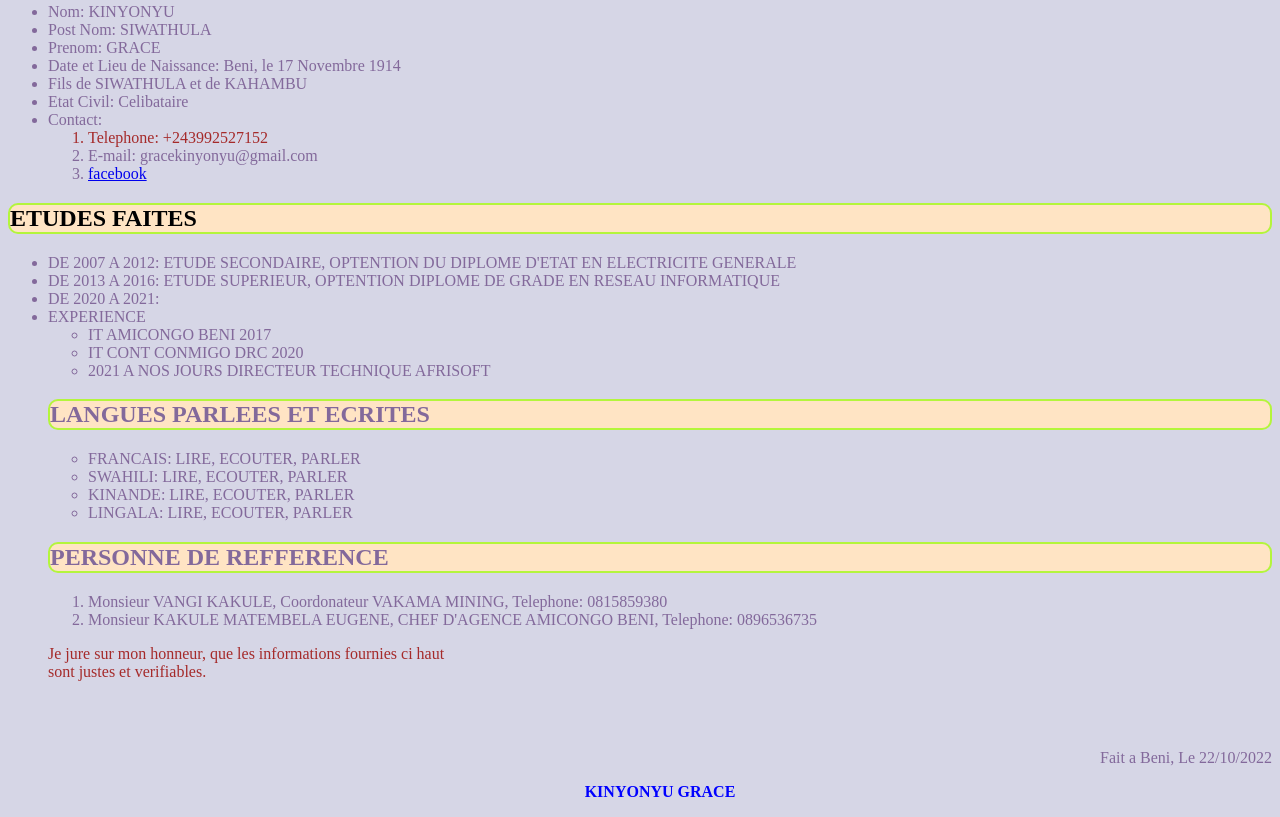
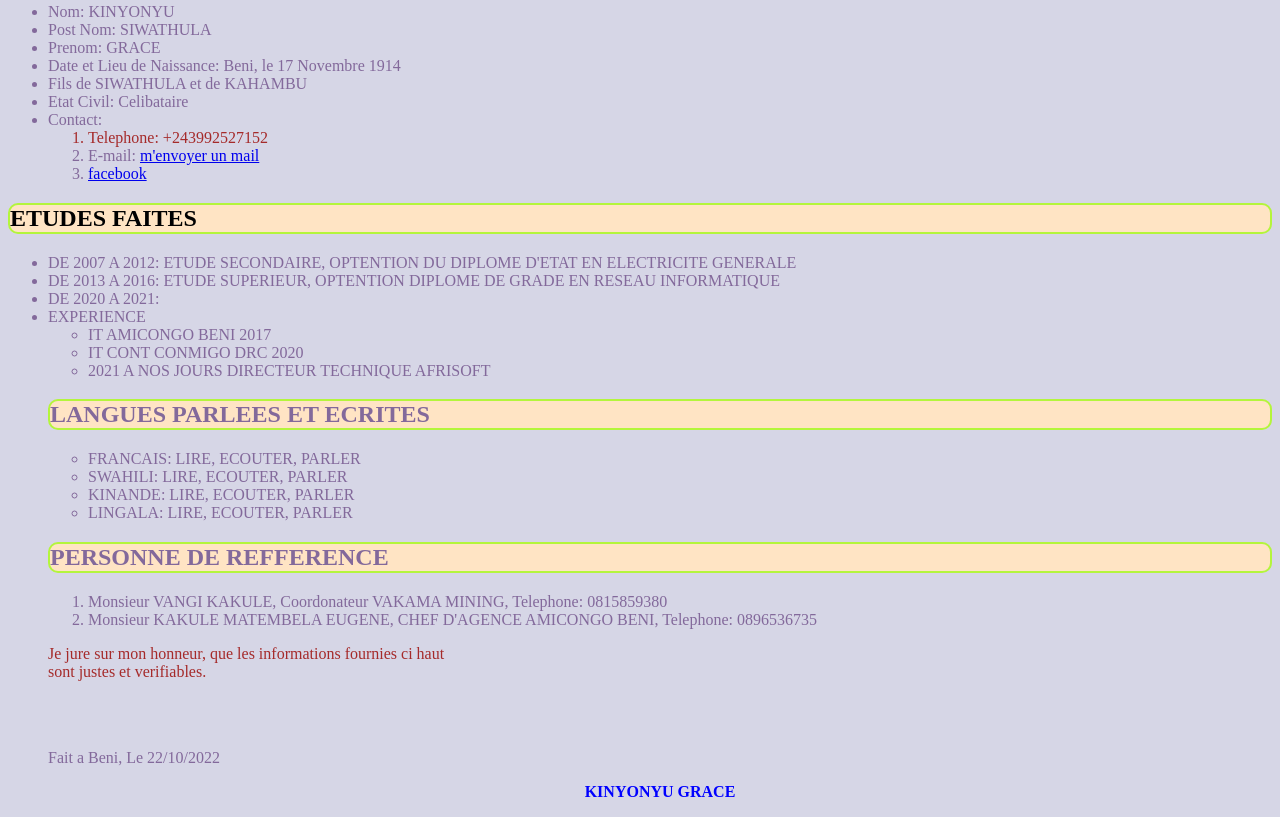
Before and after one commit to gracenet/portfolio, a plain HTML site: page index.html in a window 1280 px wide. Shown: the part 406-1223 px from the top of the page. Drawn offline with Linux system fonts and the light colour scheme; files whose address does not match are found by name.

Commit message:
insertion lien mail

```diff
--- a/index.html
+++ b/index.html
@@ -20,7 +20,7 @@
             <li>Contact:
                 <ol>
             <li class="serment">Telephone: +243992527152</li>
-            <li>E-mail: gracekinyonyu@gmail.com</li>
+            <li>E-mail: <a href="mailto:gracekinyonyu@gmail,cim">m'envoyer un mail</a></li>
             <li><a href="https://www.facebook.com/grace.kinyonyu">facebook</a></li>
         </ol>
         </ul>
--- a/style.css
+++ b/style.css
@@ -31,5 +31,5 @@ ul{
     color: brown;
 }
 .date{
-    text-align: right;
+    text-align: left;
 }
```
